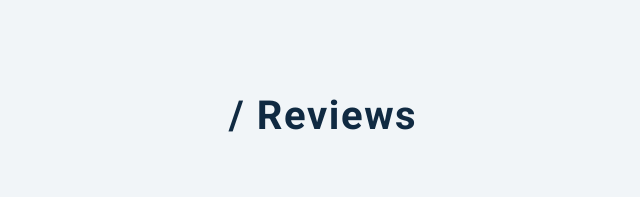
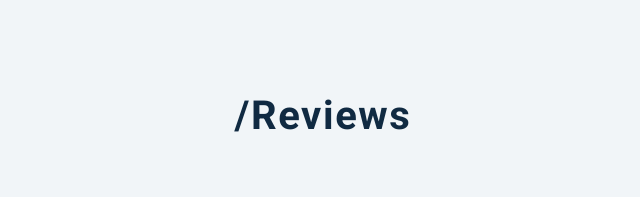
Before and after one commit to BeataJ/css-html-slider, a plain HTML site: page index.html in a window 1280 px wide. Shown: the top 197 px of the page, 317-957 px from the left. Drawn offline with nearby package versions, Linux system fonts and the light colour scheme.

Commit message:
add reviews to the span

```diff
--- a/index.html
+++ b/index.html
@@ -16,7 +16,7 @@
   <body>
     <section class="slider">
       <div class="reviews">
-        <h2><span>/</span> reviews</h2>
+        <h2><span>/reviews</span></h2>
       </div>
       <div class="slider-container">
         <!-- single slide -->
```
